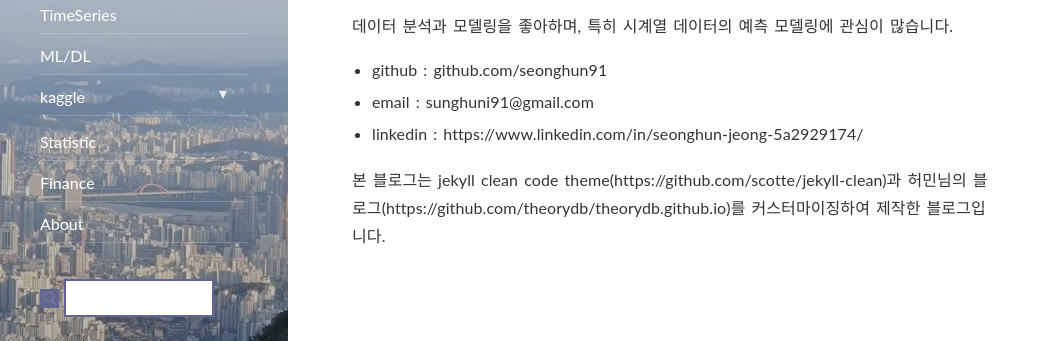
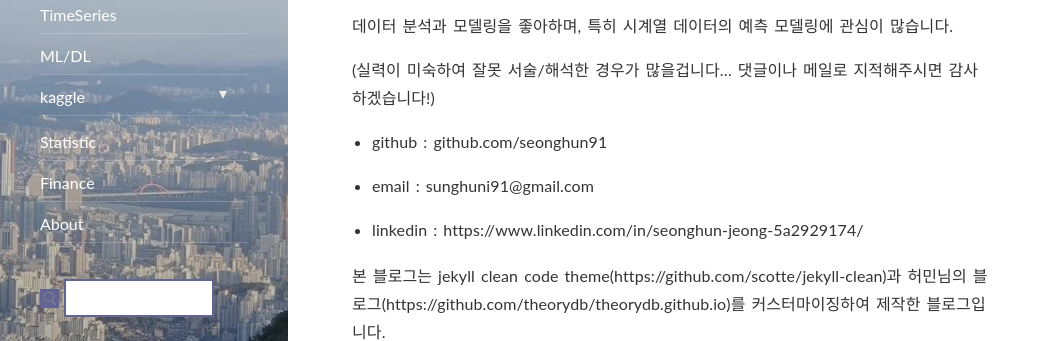
Before and after one commit to seonghun91/seonghun91.github.io, a Jekyll site: the page built from about.md, in a window 1280 px wide and 900 px high, cut to the strip 261-602 px from the top of the window. Shown: the whole strip, without its empty margins (0-1049 px from the left). Built offline with Jekyll 4.4.1, drawn with Linux system fonts in a browser that asks for light colours; nearby versions of some CDN libraries.

Commit message:
Update about.md

```diff
--- a/about.md
+++ b/about.md
@@ -7,8 +7,14 @@ order: 10
 
 데이터 분석과 모델링을 좋아하며, 특히 시계열 데이터의 예측 모델링에 관심이 많습니다.
 
+(실력이 미숙하여 잘못 서술/해석한 경우가 많을겁니다... 댓글이나 메일로 지적해주시면 감사하겠습니다!)
+
+
+
 - github : github.com/seonghun91
+
 - email : sunghuni91@gmail.com
+
 - linkedin : https://www.linkedin.com/in/seonghun-jeong-5a2929174/
 
 
@@ -19,6 +25,4 @@ order: 10
 
 
 
-
-
 본 블로그는 jekyll clean code theme(https://github.com/scotte/jekyll-clean)과 허민님의 블로그(https://github.com/theorydb/theorydb.github.io)를 커스터마이징하여 제작한 블로그입니다.
```
